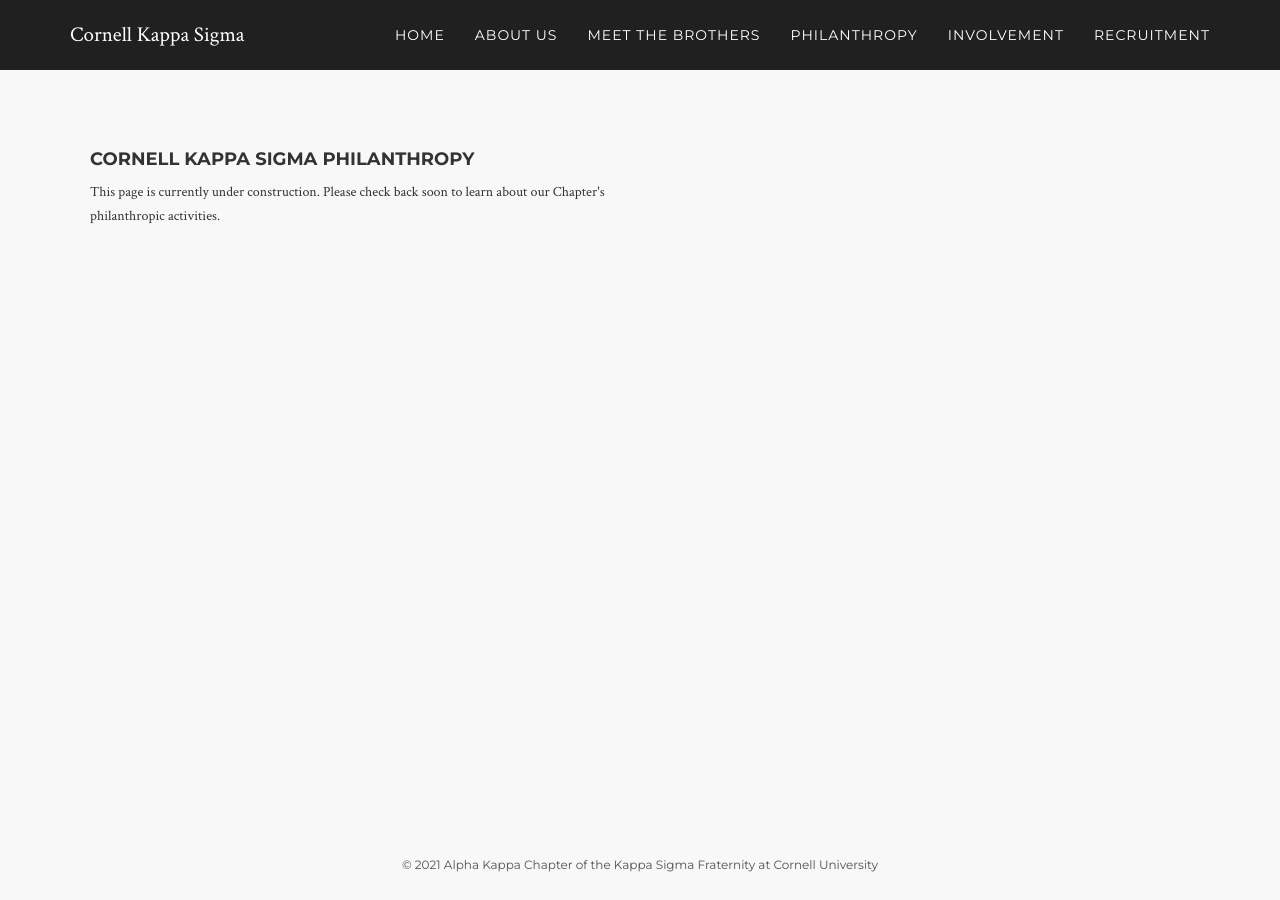
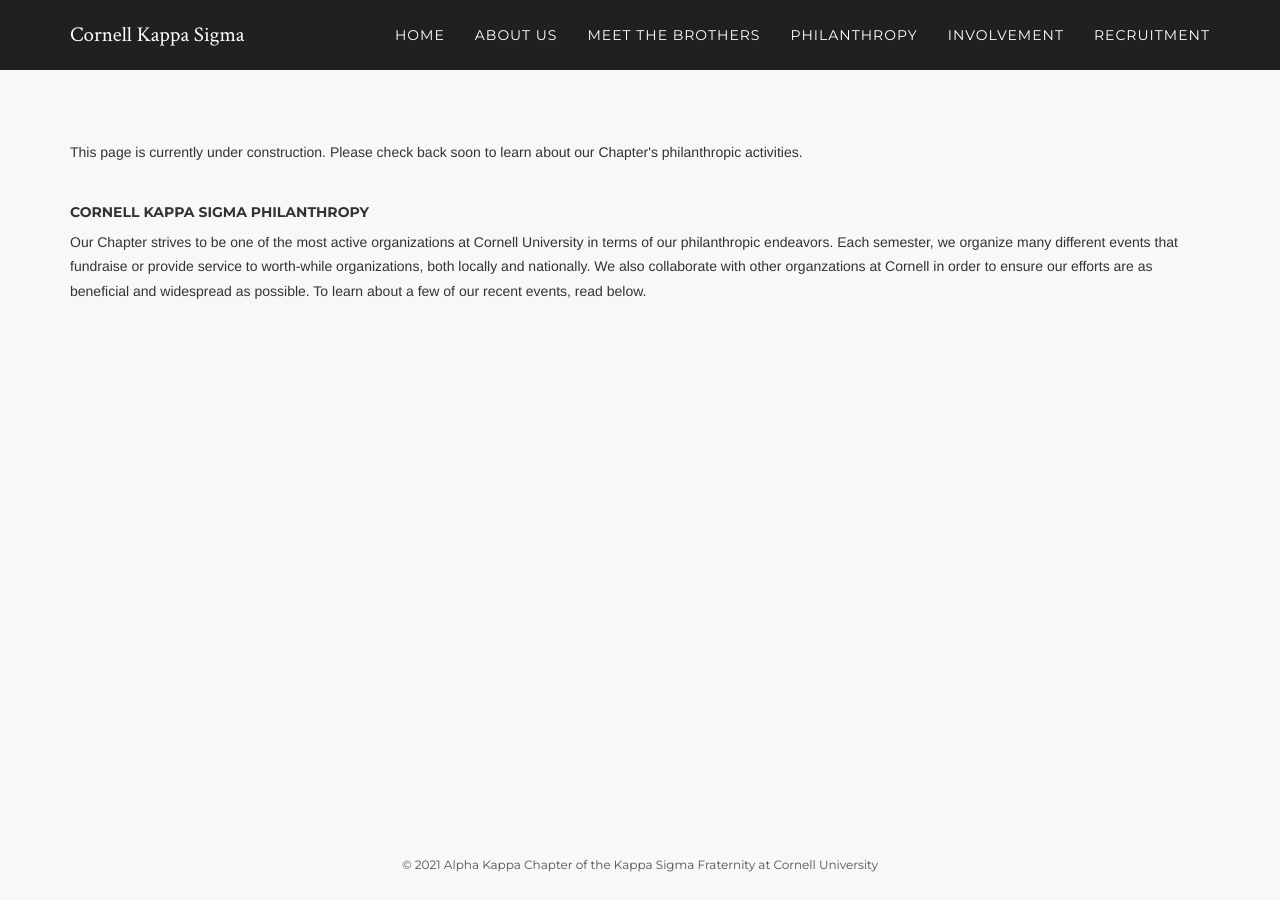
Before and after one commit to pjochillin/cornellkappasigma, a Jekyll site: the page built from philanthropy/index.html, in a window 1280 px wide. Built offline with Jekyll 4.4.1, drawn with Linux system fonts in a browser that asks for light colours; nearby versions of some CDN libraries.

Commit message:
Corrected the meet the brothers tab button and edited the phil page

```diff
--- a/_includes/header.html
+++ b/_includes/header.html
@@ -70,7 +70,7 @@
                         <a class="page-scroll" href="/about">About Us</a>
                     </li>
                     <li>
-                        <a class="page-scroll" href="/about">Meet The Brothers</a>
+                        <a class="page-scroll" href="/meetthebrothers">Meet The Brothers</a>
                     </li>
                     <li>
                         <a class="page-scroll" href="/philanthropy">Philanthropy</a>
--- a/philanthropy/index.html
+++ b/philanthropy/index.html
@@ -5,10 +5,10 @@
 <div class="spacer"></div>
 <div id="contact">
   <div class="container">
-    <div class="left">
+    <p>This page is currently under construction. Please check back soon to learn about our Chapter's philanthropic activities.</p><br>
       <h5>Cornell Kappa Sigma Philanthropy</h5>
-      <p>This page is currently under construction. Please check back soon to learn about our Chapter's philanthropic activities.</p>
-    </div>
+      <p>Our Chapter strives to be one of the most active organizations at Cornell University in terms of our philanthropic endeavors. Each semester, we organize many different events that fundraise or provide service to worth-while organizations, both locally and nationally. We also collaborate with other organzations at Cornell in order to ensure our efforts are as beneficial and widespread as possible. To learn about a few of our recent events, read below.</p>
+      <br>
   </div>
 </div>
 
```
